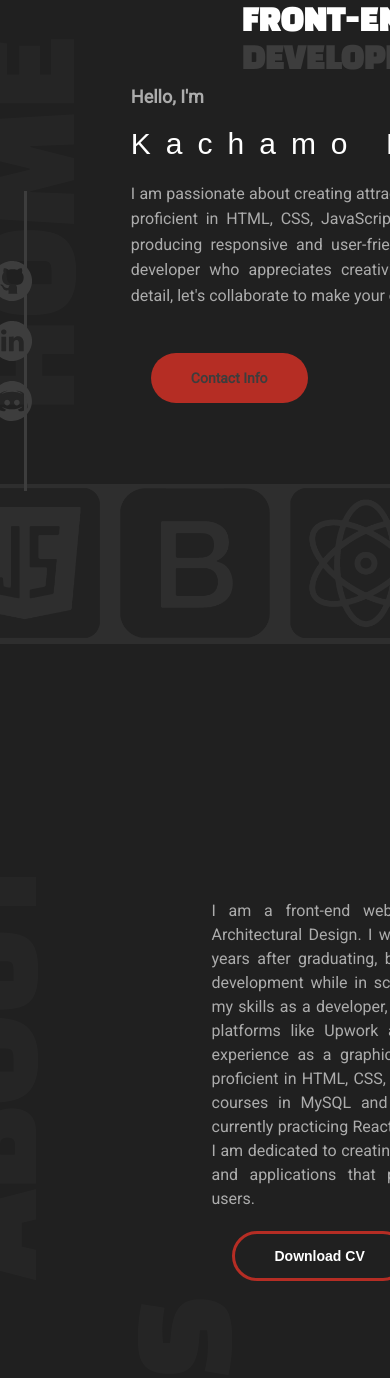
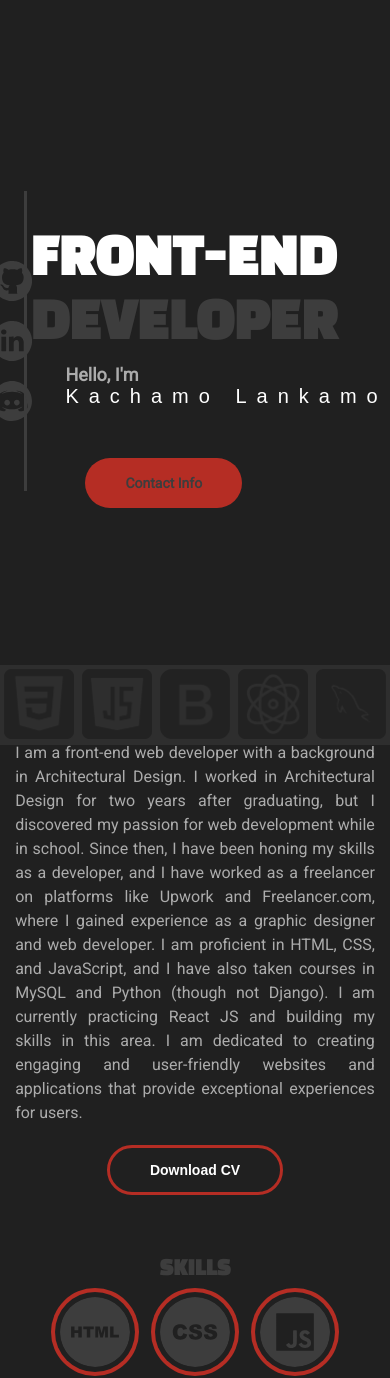
Before and after one commit to kachamo/Html-Portfolio, a plain HTML site: page index.html in a window 390 px wide. Shown: the part 62-1440 px from the top of the page. Drawn offline with nearby package versions, Linux system fonts and the light colour scheme.

Commit message:
#responsiveness

```diff
--- a/index.html
+++ b/index.html
@@ -3,7 +3,10 @@
   <head>
     <meta charset="UTF-8" />
     <meta http-equiv="X-UA-Compatible" content="IE=edge" />
-    <meta name="viewport" content="initial-scale=1, maximum-scale=1" />
+    <meta
+      name="viewport"
+      content="width=device-width, initial-scale=1, shrink-to-fit=no"
+    />
     <link rel="stylesheet" href="style.css" />
     <title>Home</title>
     <script src="https://cdn.emailjs.com/sdk/2.6.4/email.min.js"></script>
--- a/style.css
+++ b/style.css
@@ -515,16 +515,89 @@ input:focus, textarea:focus{
 
 @media (max-width: 480px) {
     /* Styles for mobile devices */
-    .home-content{
-        display: flex;
-        justify-content: center;
-        align-items: center;
+    .main-container{
+        position: relative;
+
+        height: 100vh;
+        margin: 0;
+      }
+      .home-content{
+        position: relative;
+        left: 50%;
+        transform: translate(-50%,0);
+        flex-direction: column;
+        margin: 0;
+
+    }
+    .title{
+        font-size: 5rem;
+    }
+    .profile{
+        width: 60ch;
+        display: block;
+        text-align: left;
+    }
+    .profile .name{
+        font-size: 2rem;
+        margin: 0;
+        margin-bottom: 20%;
+    }
+    .profile .hero-info{
+        display: none;
+    }
+    .bold-title{
+        display: none;
+    }
+    .skill-icons{
+        margin-top: -30%;
+        height: 80px;
+    }
+    .sprite{
+        display: block;
+        margin: 0 4px;
+    }
+    .sprite img{
+        height: 70px;
+        padding: 0;
+    }
+
+    .about-content{
         flex-direction: column;
     }
-    .title{
-        font-size: 3rem;
+    .about-me{
+        margin-right: 0;
+        margin-top: 15%;
+        text-align: center;
     }
-  }
+    .about-me p{
+        width: 40ch;
+    }
+    .skills{
+        top: -70px;
+        display: flex;
+        flex-direction: column;
+        width: 70%;
+    }
+    .skill-img{
+        flex-direction: row;
+        flex-wrap: wrap;
+        width: 300px;
+    }
+    .skill-img img{
+        margin: 10px;
+        width: 80px;
+        height: 80px;
+    }
+    .head-title{
+        transform: rotate(0deg);
+        font-size: 2rem;
+    }
+    .btn--circle{
+        width: 50px;
+        height: 50px;
+    }
+
+    }
 
 @media (min-width: 481px) and (max-width: 768px) {
   /* Styles for tablets */
```
